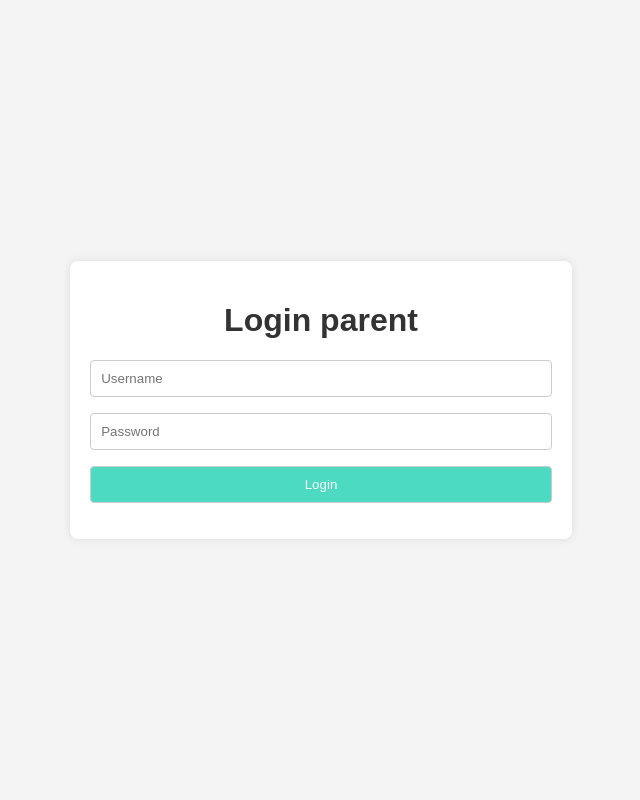
After one commit to MohammedGhara/EducationPlatform, a Django app: page /loginparent in a window 1280 px wide. The commit adds this page. Shown: the whole page, without its empty margins (319-959 px from the left). Run offline with Django 5.2, Linux system fonts and the light colour scheme.

Commit message:
the updated verison

```diff
--- a/studentplatform/Templates/homepage.html
+++ b/studentplatform/Templates/homepage.html
@@ -25,8 +25,8 @@
             </a>
             <ul class="dropdown-menu">
               <li><a class="dropdown-item" href="http://127.0.0.1:8000/loginstudent">Student</a></li>
-              <li><a class="dropdown-item" href="#">Lecturer</a></li>
-              <li><a class="dropdown-item" href="#">Parent</a></li>
+              <li><a class="dropdown-item" href="http://127.0.0.1:8000/loginlecturer">Lecturer</a></li>
+              <li><a class="dropdown-item" href="http://127.0.0.1:8000/loginparent">Parent</a></li>
             </ul>
           </li>
           <li class="nav-item dropdown">
--- /dev/null
+++ b/studentplatform/Templates/loginparent.html
@@ -0,0 +1,59 @@
+<!DOCTYPE html>
+<html lang="en">
+<head>
+    <meta charset="UTF-8">
+    <title>LoginParent</title>
+    <style>
+        body {
+            font-family: Arial, sans-serif;
+            background-color: #f4f4f4;
+            margin: 0;
+            padding: 0;
+            display: flex;
+            align-items: center;
+            justify-content: center;
+            height: 100vh;
+        }
+
+        form {
+            background-color: #fff;
+            padding: 20px;
+            border-radius: 8px;
+            box-shadow: 0 0 10px rgba(0, 0, 0, 0.1);
+            text-align: center;
+        }
+
+        h1 {
+            color: #333;
+        }
+
+        input {
+            width: 100%;
+            padding: 10px;
+            margin-bottom: 16px;
+            border: 1px solid #ccc;
+            border-radius: 4px;
+            box-sizing: border-box;
+        }
+
+        input[type="submit"] {
+            background-color: #3498db;
+            color: #fff;
+            cursor: pointer;
+        }
+
+        input[type="submit"]:hover {
+            background-color: #2980b9;
+        }
+    </style>
+</head>
+<body>
+    <form method="post" action="">
+        {% csrf_token %}
+        <h1>Login parent</h1>
+        <input type="text" placeholder="Username" name="username">
+        <input type="password" placeholder="Password" name="password">
+        <input style="background-color: #4cdac2" type="submit" value="Login">
+    </form>
+</body>
+</html>
--- a/studentplatform/core/urls.py
+++ b/studentplatform/core/urls.py
@@ -7,5 +7,7 @@ urlpatterns = [
     path('signupparent',SignupParent.as_view() , name='signupparent'),
     path('signuplecturer',SignupLecturer.as_view() , name='signupLecturer'),
     path('loginstudent',loginstudent, name='loginstudent'),
+    path('loginparent',loginparent, name='loginparent'),
+    path('loginlecturer',loginlecturer, name='loginlecturer'),
 
 ]
--- a/studentplatform/core/views.py
+++ b/studentplatform/core/views.py
@@ -52,5 +52,50 @@ def loginstudent(request):
 
 
 
+def loginadmin(request):
+    if request.method == "GET" :
+        return render(request,'loginadmin.html')
+    elif request.method == "POST":
+        username = request.POST.get('username')
+        password = request.POST.get('password')
+        user = authenticate(username=username,password=password)
+        if user is not None:
+            login(request,user)
+            return redirect('homepage')
+        else:
+            print("wrong username or password")
+            return redirect('loginadmin')
+
+
+def loginparent(request):
+    if request.method == "GET" :
+        return render(request,'loginparent.html')
+    elif request.method == "POST":
+        username = request.POST.get('username')
+        password = request.POST.get('password')
+        user = authenticate(username=username,password=password)
+        if user is not None:
+            login(request,user)
+            return redirect('homepage')
+        else:
+            print("wrong username or password")
+            return redirect('loginparent')
+
+def loginlecturer(request):
+    if request.method == "GET" :
+        return render(request,'loginlecturer.html')
+    elif request.method == "POST":
+        username = request.POST.get('username')
+        password = request.POST.get('password')
+        user = authenticate(username=username,password=password)
+        if user is not None:
+            login(request,user)
+            return redirect('homepage')
+        else:
+            print("wrong username or password")
+            return redirect('loginlecturer')
+
+
+
 def homepage(request):
     return render(request , 'homepage.html')
```
Also changed, not shown: studentplatform/Templates/loginadmin.html (added, +59 -0 lines), studentplatform/Templates/loginlecturer.html (added, +59 -0 lines), studentplatform/db.sqlite3.
